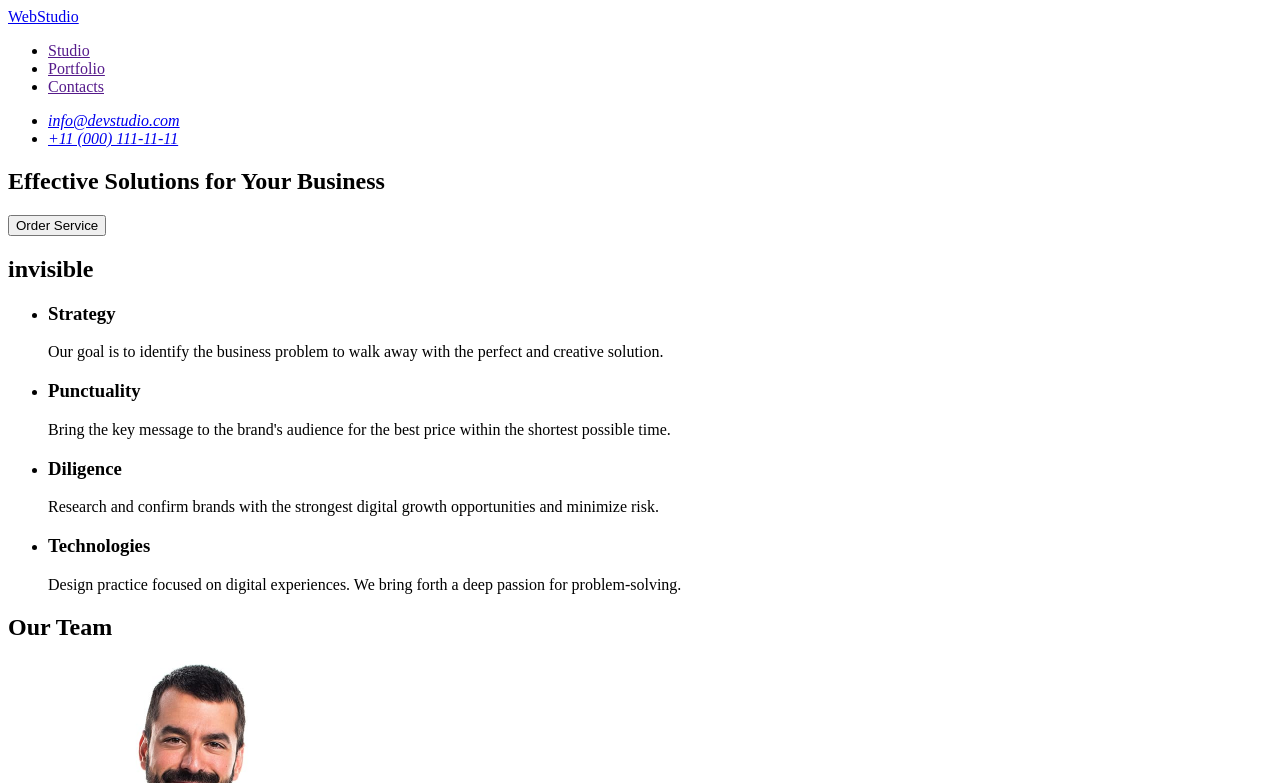
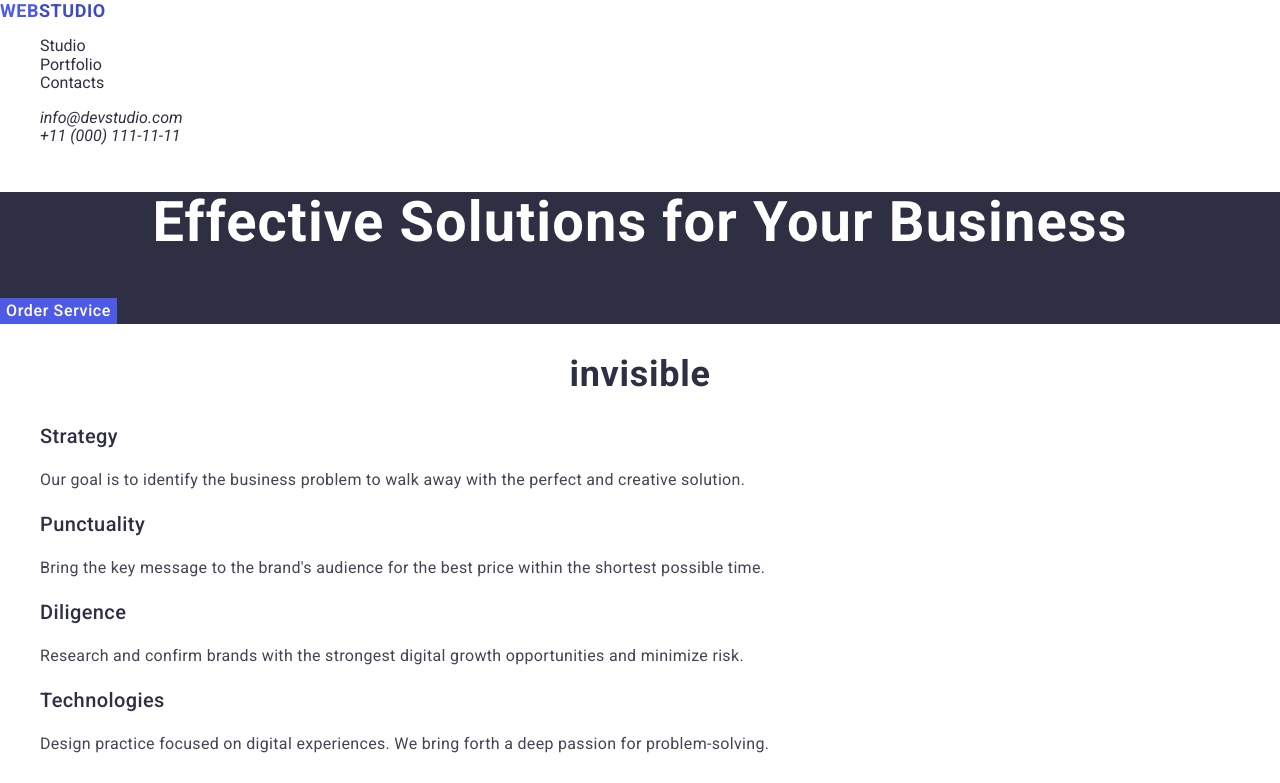
Before and after one commit to IvanTeplykh/goit-markup-hw-02, a plain HTML site: page index.html in a window 1280 px wide. Shown: the top 783 px of the page. Drawn offline with nearby package versions, Linux system fonts and the light colour scheme.

Commit message:
01.11.25

```diff
--- /dev/null
+++ b/css/styles.css
@@ -0,0 +1,104 @@
+body {
+    font-family: 'Roboto', sans-serif;
+    color: #2E2F42;
+}
+header{
+    background-color: white;
+}
+header ul {
+    list-style-type: none;
+}
+header a {
+    text-decoration: none;
+    color: currentColor;
+}
+header a:hover {
+    color: #404BBF;
+}
+.studio:active {
+    text-decoration: underline;
+}
+.logo {
+    font-size: 18px;
+    font-weight: 700;
+    line-height: 1.16667;
+    letter-spacing: 0.03em;
+    text-transform: uppercase;
+    text-decoration: none;
+}
+.accent {
+    color: #4D5AE5;
+}
+.main_first_section {
+    background-color: #2E2F42;
+}
+.main_first_section h1 {
+    font-size: 56px;
+    font-weight: 700;
+    line-height: 1.07143;
+    letter-spacing: 0.02em;
+    text-align: center;
+    color: white;
+}
+.main_first_section .button {
+    font-weight: 500;
+    line-height: 1.5;
+    letter-spacing: 0.04em;
+    color: white;
+    background-color: #4D5AE5;
+    border: none;
+    cursor: pointer;
+}
+.main_first_section .button:hover {
+    background-color: #404BBF;
+}
+.main_second_section ul {
+    list-style-type: none;
+}
+.main_second_section h3 {
+    font-size: 20px;
+    font-weight: 500;
+    line-height: 1.2;
+    letter-spacing: 0.02em;
+    color: #2E2F42;
+}
+p {
+    font-size: 16px;
+    line-height: 1.5;
+    letter-spacing: 0.02em;
+    color: #434455;
+}
+.main_third_section {
+    background-color: #F4F4FD;
+    text-align: center;
+}
+.main_third_section ul {
+    list-style-type: none;
+    background-color: white;
+}
+h2 {
+    font-size: 36px;
+    font-weight: 700;
+    line-height: 1.11111;
+    letter-spacing: 0.02em;
+    text-align: center;
+}
+h3 {
+    font-size: 20px;
+    font-weight: 500;
+    line-height: 1.2;
+    letter-spacing: 0.02em;
+}
+.main_fourth_section ul {
+    list-style-type: none;
+}
+footer {
+    background-color: #2E2F42;
+    color: #F4F4FD;
+}
+footer .logo {
+    color: currentColor;
+}
+footer p {
+    color: currentColor;
+}
--- a/index.html
+++ b/index.html
@@ -4,13 +4,21 @@
     <meta charset="UTF-8">
     <meta name="viewport" content="width=device-width, initial-scale=1.0">
     <title>Main Page</title>
+    <link rel="preconnect" href="https://fonts.googleapis.com">
+    <link rel="preconnect" href="https://fonts.gstatic.com" crossorigin>
+    <link
+        href="https://fonts.googleapis.com/css2?family=Raleway:ital,wght@0,700;1,700&family=Roboto:ital,wght@0,100..900;1,100..900&display=swap"
+        rel="stylesheet">
+
+    <link rel="stylesheet" href="node_modules/modern-normalize/modern-normalize.css">
+    <link rel="stylesheet" href="css/styles.css">
 </head>
 <body>
     <header>
         <nav>
-        <a href="./index.html">WebStudio</a>
+        <a href="./index.html" class="logo"><span class="accent">Web</span>Studio</a>
         <ul>
-            <li><a href="">Studio</a></li>
+            <li><a href="" class="studio">Studio</a></li>
             <li><a href="">Portfolio</a></li>
             <li><a href="">Contacts</a></li>
         </ul>
@@ -24,12 +32,12 @@
     </header>
     <main>
 
-        <section>
+        <section class="main_first_section">
             <h1>Effective Solutions for Your Business</h1>
-            <button type="button">Order Service</button>
+            <button type="button" class="button">Order Service</button>
         </section>
 
-        <section>
+        <section class="main_second_section">
             <h2>invisible</h2>
             <ul>
                 <li>
@@ -55,7 +63,7 @@
             </ul>
         </section>
 
-        <section>
+        <section class="main_third_section">
             <h2>Our Team</h2>
             <ul>
                 <li>
@@ -80,12 +88,48 @@
                  </li>
             </ul>
         </section>
+
+        <section class="main_fourth_section">
+            <h2>Our Portfolio</h2>
+            <ul>
+                <li>
+                    <img src="images/Banking_App.jpg" alt="Banking App" width="360" height="300">
+                    <h3>Banking App</h3>
+                    <p>App</p>
+                </li>
+                <li>
+                    <img src="images/Cashless_Payment.jpg" alt="Cashless Payment" width="360" height="300">
+                    <h3>Cashless Payment</h3>
+                    <p>Marketing</p>
+                </li>
+                <li>
+                    <img src="images/Meditation_App.jpg" alt="Meditation App" width="360" height="300">
+                    <h3>Meditation App</h3>
+                    <p>App</p>
+                </li>
+                <li>
+                    <img src="images/Taxi_Service.jpg" alt="Taxi Service" width="360" height="300">
+                    <h3>Taxi Service</h3>
+                    <p>Marketing</p>
+                </li>
+                <li>
+                    <img src="images/Screen_Illustrations.jpg" alt="Screen Illustrations" width="360" height="300">
+                    <h3>Screen Illustrations</h3>
+                    <p>Design</p>
+                </li>
+                <li>
+                    <img src="images/Online_Courses.jpg" alt="Online Courses" width="360" height="300">
+                    <h3>Online Courses</h3>
+                    <p>Marketing</p>
+                </li>
+            </ul>
+        </section>
     </main>
-        <footer>
-        <a href="./index.html">WebStudio</a>
+    <footer>
+        <a href="./index.html" class="logo"><span class="accent">Web</span>Studio</a>
             <p>Increase the flow of customers and sales for your business with digital marketing & growth solutions.
             </p>
-        </footer>
+    </footer>
 
 </body>
 </html>
```
Also changed, not shown: images/Banking_App.jpg (added), images/Cashless_Payment.jpg (added), images/Meditation_App.jpg (added), images/Online_Courses.jpg (added), images/Screen_Illustrations.jpg (added), images/Taxi_Service.jpg (added).
